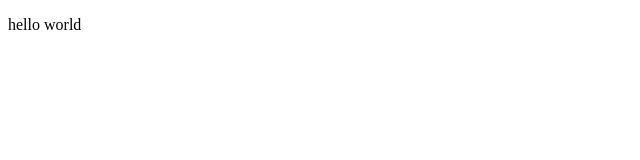
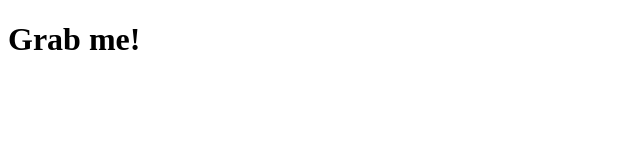
Before and after one commit to juyonLee00/2021JS-nomadCoder, a plain HTML site: page 실습file/index.html in a window 1280 px wide. Shown: the whole page, without its empty margins (0-640 px from the left). Drawn offline with Linux system fonts and the light colour scheme.

Commit message:
7.14 공부

```diff
--- a/실습file/index.html
+++ b/실습file/index.html
@@ -4,10 +4,10 @@
     <meta charset="UTF-8">
     <meta http-equiv="X-UA-Compatible" content="IE=edge">
     <meta name="viewport" content="width=device-width, initial-scale=1.0">
-    <title>Document</title>
+    <title>Momentum App</title>
 </head>
 <body>
-    <script type="text/javascript" src="./test.js"></script>
-    <p>hello world</p>
+    <h1 autofocus id="title">Grab me!</h1>
+    <script type="text/javascript" src="./app.js"></script>
 </body>
 </html>
```
Also changed, not shown: 실습file/app.js (renamed from 실습file/test.js), 1 other file.
